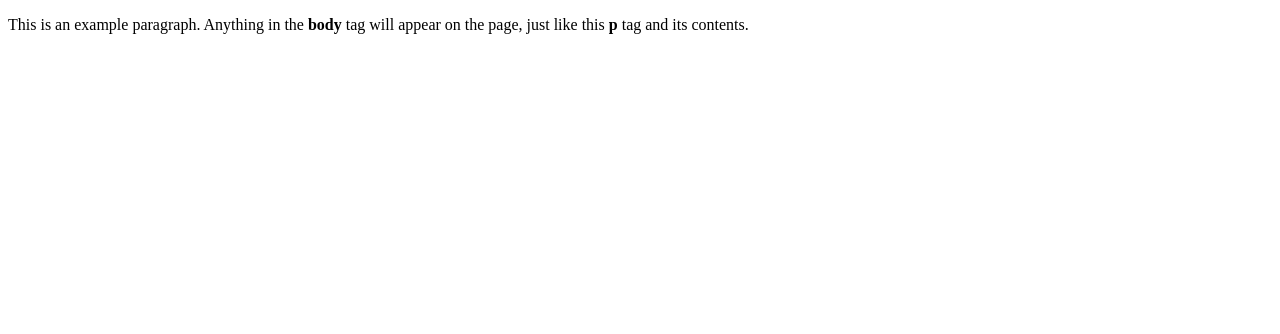
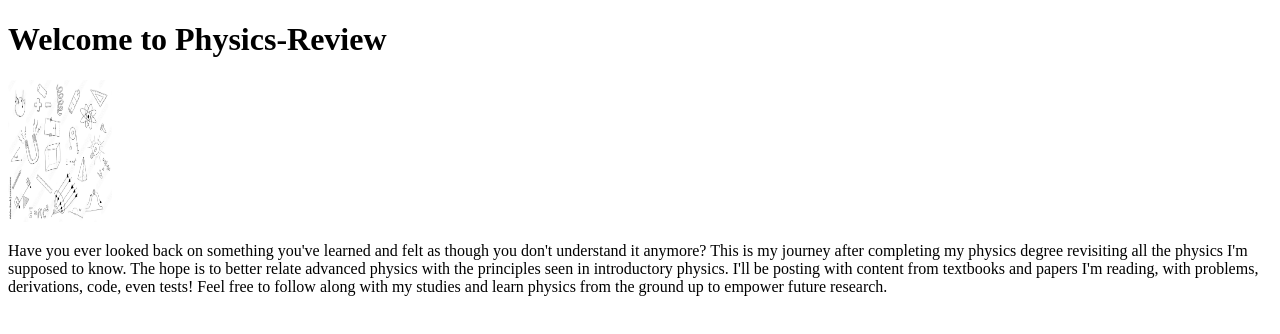
Before and after one commit to mtp354/Physics-Review, a plain HTML site: page index.html in a window 1280 px wide. Drawn offline with Linux system fonts and the light colour scheme.

Commit message:
Image test

```diff
--- a/index.html
+++ b/index.html
@@ -4,6 +4,9 @@
     <title>This is the title of the webpage!</title>
   </head>
   <body>
-    <p>This is an example paragraph. Anything in the <strong>body</strong> tag will appear on the page, just like this <strong>p</strong> tag and its contents.</p>
+
+<h1>Welcome to Physics-Review</h1>
+<img src="/images/test.jpg" alt="Flowers in Chania" width="104" height="142">
+    <p>Have you ever looked back on something you've learned and felt as though you don't understand it anymore? This is my journey after completing my physics degree revisiting all the physics I'm supposed to know. The hope is to better relate advanced physics with the principles seen in introductory physics. I'll be posting with content from textbooks and papers I'm reading, with problems, derivations, code, even tests! Feel free to follow along with my studies and learn physics from the ground up to empower future research.</p>
   </body>
 </html>
```
Also changed, not shown: images/test.jpg (added).
